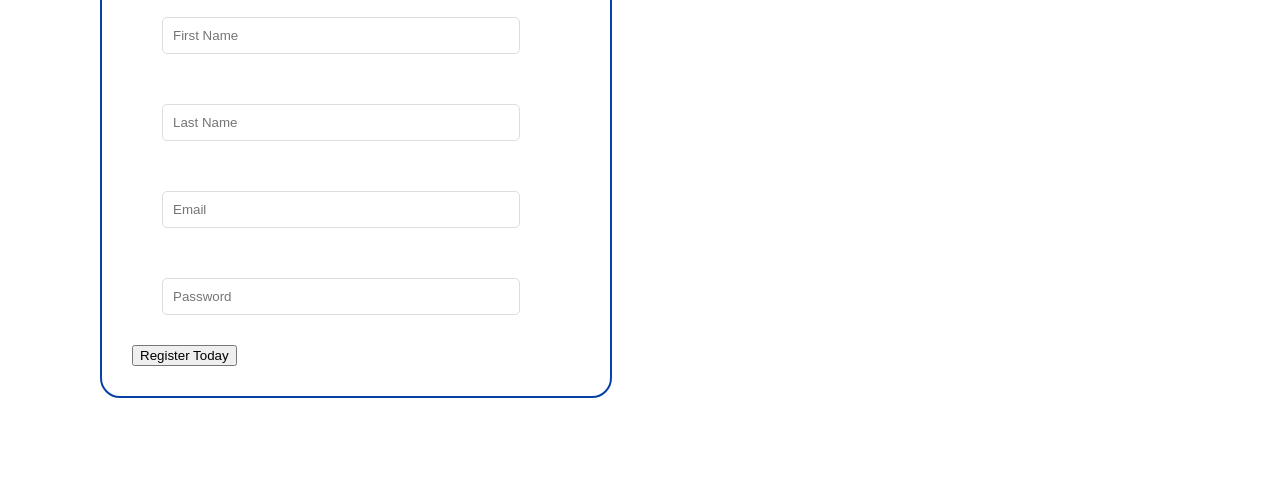
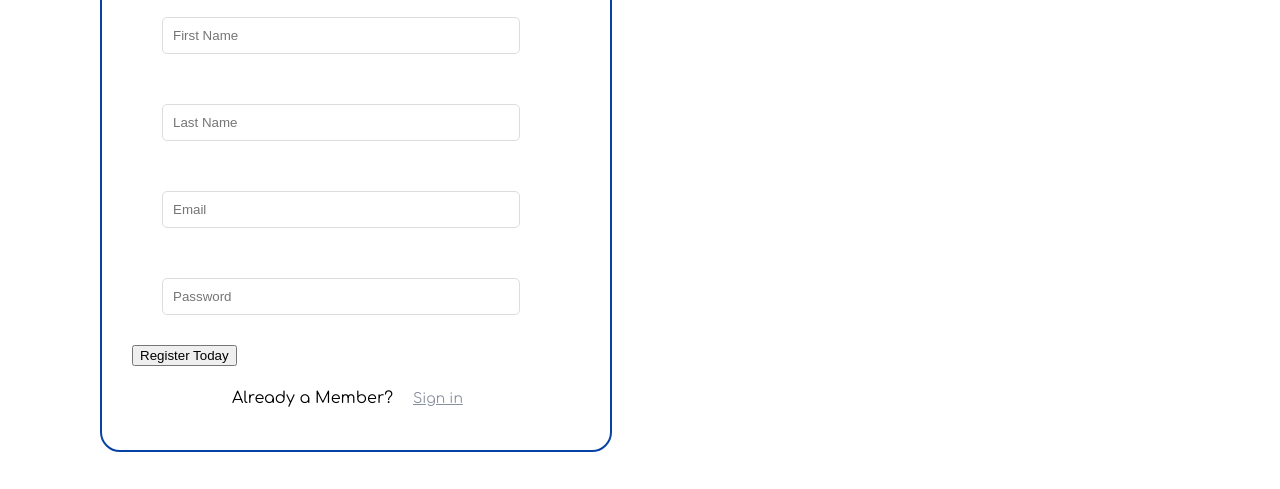
Before and after one commit to droom2019/droom-UI, a plain HTML site: page index.html in a window 1280 px wide. Shown: the part 311-800 px from the top of the page. Drawn offline with Linux system fonts and the light colour scheme.

Commit message:
add sign-in option

```diff
--- a/index.html
+++ b/index.html
@@ -48,14 +48,15 @@
 					<input type="text" name="last-name" placeholder="Last Name"><br><br>
 					<input type="email" email="email" placeholder="Email"><br><br>
 					<input type="password" password="password" placeholder="Password"><br><br>
+					<button>Register Today</button>
 				</div>
 
-				<!-- <p class="first-name">First Name</p>
-				<p class="last-name">Last Name</p>
-				<p class="email">Email</p>
-				<p class="password">Password</p> -->
-			<button>Register Today</button>
+				<div class="sign-in">
+					<p>Already a Member?</p>
+					<a href="#">Sign in</href>
+				</div>
 		</div>
+
 
 		<div class="img top-img">
 			<img src="./images/professional.jpg" alt="Working Together Picture">
--- a/less/home-page.less
+++ b/less/home-page.less
@@ -26,6 +26,17 @@
 			margin: 2rem 3rem;
 		}
 
+	.sign-in {
+		display:flex;
+		margin: 2rem 0 0 0;
+
+		a {
+			margin: 0.6rem 0 0 2rem;
+			font-size: 1.4rem;
+			color: @accent-color;
+		}
+	}
+
 	.intro {
 		height: 30rem;
 	}
```
Also changed, not shown: css/index.css. Lines whose indentation alone changed are shown as unchanged.
